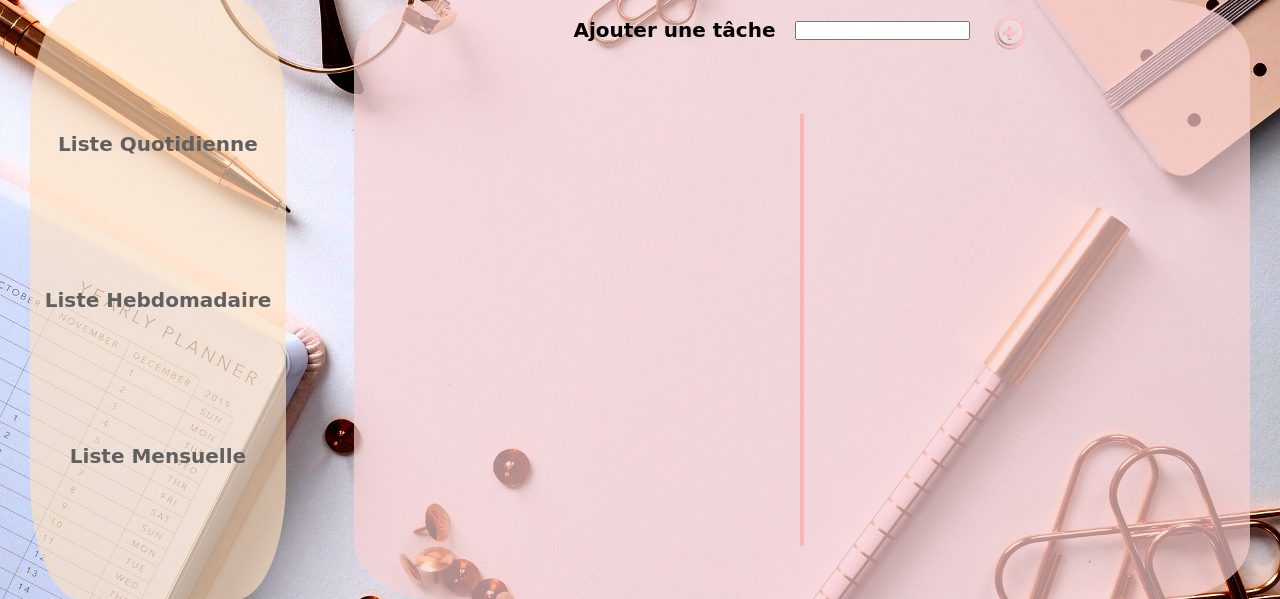
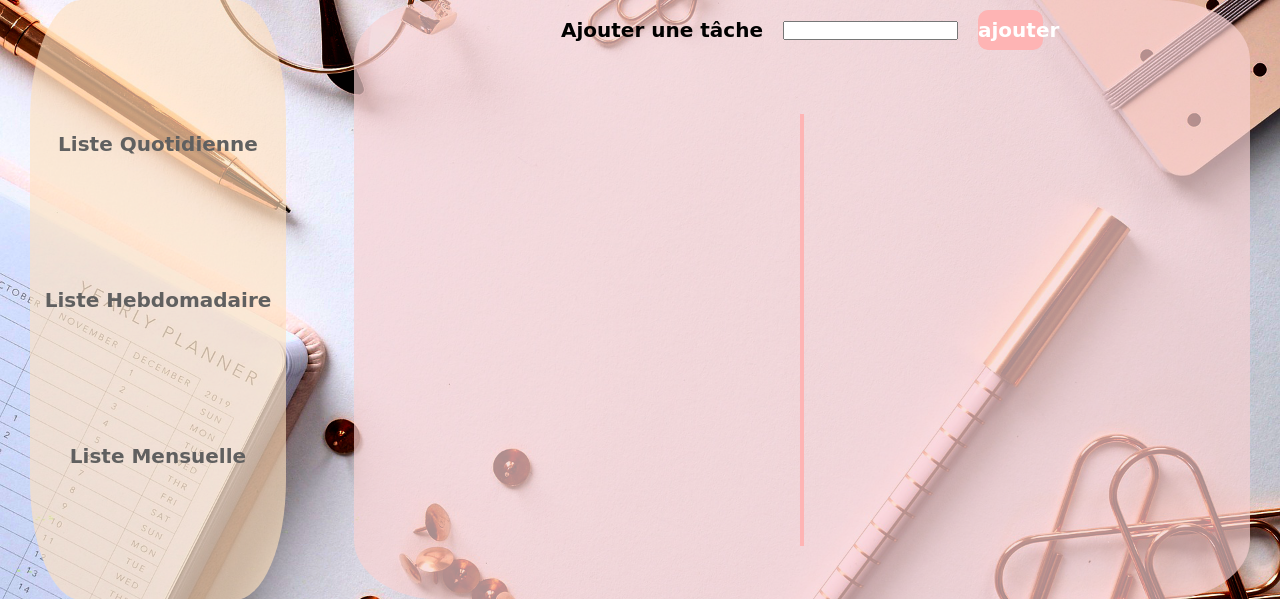
Before and after one commit to stevelepiou/To-do-list, a PHP site: page / in a window 1280 px wide. Shown: the part 160-759 px from the top of the page. Run offline with PHP 8.4, Linux system fonts and the light colour scheme; some web fonts are replaced.

Commit message:
todolist

```diff
--- a/index.html
+++ b/index.html
@@ -43,11 +43,11 @@
             </nav>
         </section>
         <section class="barre-droite">
-            <div class="ajout">
-                <p>Ajouter une tâche</p>
-                <input type="text" id="txtAjout" name='modifier'>
-                <a href="#" id="btnAjout"><img src="img/bouton.png" alt="" style="height: 40px;width:auto;margin-top: 10px;"></a>
-            </div>
+            <form action="#" class="ajout">
+                <label for="" name="ajouter" title="ajouter">Ajouter une tâche</label>
+                <input type="text" id="txtAjout" name='ajouter' title="ajouter">
+                <button id="btnAjout">ajouter</button>
+            </form>
             <div class="colonnes">
                 <div class="col-gau">
                      <!-- <div class="exemple1" id="newElement">
--- a/js/script.js
+++ b/js/script.js
@@ -8,7 +8,8 @@ let colDroi = document.querySelector(".col-droi");
 let suppDiv = document.querySelector("#supprimeP");
 let countTodo = 1;
 
-btnAjout.addEventListener("click", function () {
+btnAjout.addEventListener("click", function(e) {
+  e.preventDefault();
   console.log("test");
 
   //creation d'une nouvelle tâche avec div complète
@@ -66,7 +67,7 @@ const editTodo = (todo) => {
     </form>
  `;
  document.querySelector('#modal').innerHTML = myModal
-
+ document.querySelector('#modal').style="display:block";
 
 
 
@@ -84,7 +85,8 @@ let btnModif = document.querySelector("#btnModif");
 
 // assigner mes cliques
 
-validNewTask.addEventListener ('click', function(){
+validNewTask.addEventListener ('click', function(e){
+  e.preventDefault(e)
   let textNewTask = document.querySelector ('.change-txt')
   let newTask = textNewTask.value;
 
--- a/style/style.css
+++ b/style/style.css
@@ -101,9 +101,27 @@ nav ul{
     align-items: center;
 }
 
-.ajout p{
+.ajout label{
     font-size: 20px;
     font-weight: 600;
+}
+
+#btnAjout{
+    background-color: rgb(254, 180, 180);
+    height: 40px;
+    width: 65px;
+    border: none;
+    border-radius: 10px;
+    color: white;
+    font-weight: 600;
+    font-size: 20px;
+}
+
+#btnAjout:is(:hover, :focus){
+    background-color: rgb(255, 255, 255) ;
+    outline: 3px solid  rgb(254, 180, 180) ;
+    outline-offset: 5px;
+    color :rgb(254, 180, 180);
 }
 
                     /*COLONNES*/
```
